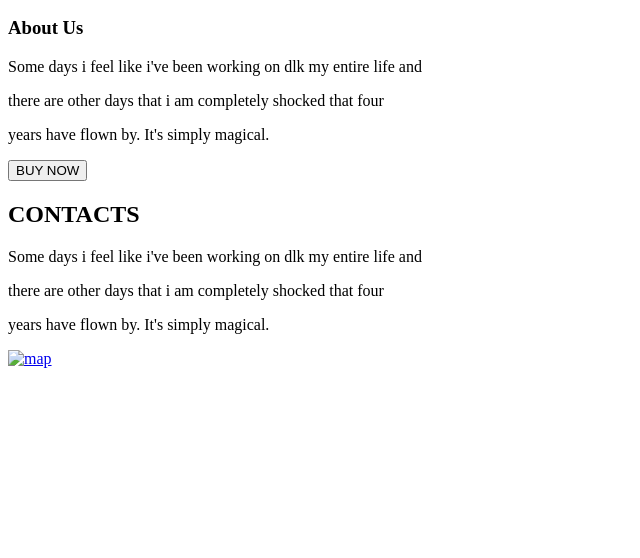
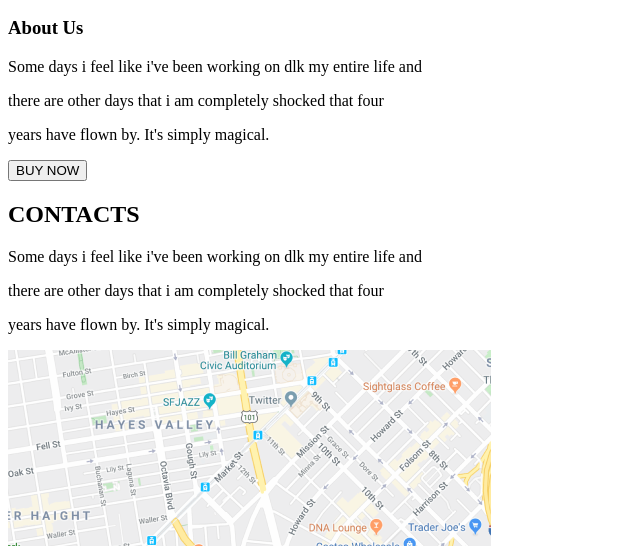
Before and after one commit to dl-academy-edu/yo-dmitriev-dmitriy-1, a plain HTML site: page index.html in a window 1280 px wide. Shown: the part 2158-2716 px from the top of the page, without its empty margins (0-640 px from the left). Before the commit the page ends 2534 px from the top, so only its background shows below. Drawn offline with Linux system fonts and the light colour scheme.

Commit message:
Fix index.html
main первая страница сайта. Добавил местонахождение на карте

```diff
--- a/index.html
+++ b/index.html
@@ -101,11 +101,9 @@
                 <p class="contacts__text"> there are other days that i am completely shocked that four</p>
                     <p class="contacts__text"> years have flown by. It's simply magical.</p>
             <a href="/">
-                <img src="#" alt="map" class="map">
+                <img src="./img/map.png" alt="map" class="map">
             </a>
-
         </section>
-
     </main>
  </body>
 </html>
```
